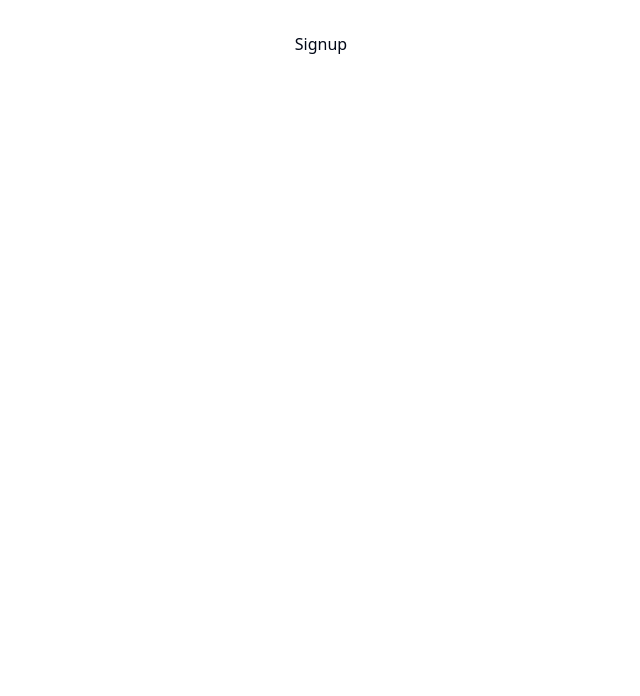
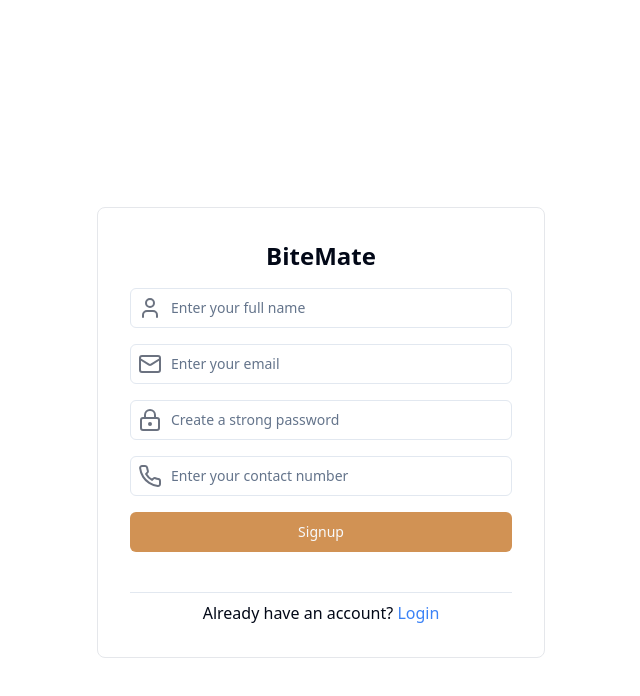
Before and after one commit to Zohaib336/FullStack_Restaurant_Website, a React (Vite) app in the folder client/: page /signup in a window 1280 px wide. Shown: the top 696 px of the page, without its empty margins (319-959 px from the left). Built offline with nearby package versions, Linux system fonts and the light colour scheme.

Commit message:
build Signup page

```diff
--- a/client/src/auth/Login.tsx
+++ b/client/src/auth/Login.tsx
@@ -2,13 +2,37 @@
 import { Input } from "@/components/ui/input";
 import { Separator } from "@/components/ui/separator";
 import { Loader2, LockKeyhole, Mail } from "lucide-react";
+import { ChangeEvent, FormEvent, useState } from "react";
 import { Link } from "react-router-dom";
 
+// There are two methods of define type in typescript
+
+type LoginInputState = {
+    email: string;
+    password: string;
+}
+
 const Login = () => {
+    const [input, setInput] = useState<LoginInputState>({
+        email: "",
+        password: "",
+    });
+
+    const changeEventHandler = (e: ChangeEvent<HTMLInputElement>) => {
+        const { name, value } = e.target;
+        setInput({ ...input, [name]: value });
+    };
+
+    const loginSubmitHandler = async (e: FormEvent) => {
+        e.preventDefault();
+        console.log(input);
+    }
+
     const loading = false;
+
     return (
         <div className="flex items-center justify-center min-h-screen">
-            <form className="md:p-8 w-full max-w-md rounded-lg md:border border-gray-200 mx-4">
+            <form onSubmit={loginSubmitHandler} className="md:p-8 w-full max-w-md rounded-lg md:border border-gray-200 mx-4">
                 <div className="mb-4">
                     <h1 className="font-bold text-2xl">BiteMate</h1>
                 </div>
@@ -19,6 +43,8 @@
                             type="email"
                             placeholder="Email"
                             name="email"
+                            value={input.email}
+                            onChange={changeEventHandler}
                             className="pl-10 focus-visible:ring-1"
                         />
                         <Mail className="absolute inset-y-2 left-2 text-gray-500 pointer-events-none" />
@@ -31,6 +57,8 @@
                             type="password"
                             placeholder="Password"
                             name="password"
+                            value={input.password}
+                            onChange={changeEventHandler}
                             className="pl-10 focus-visible:ring-1"
                         />
                         <LockKeyhole className="absolute inset-y-2 left-2 text-gray-500 pointer-events-none" />
--- a/client/src/auth/Signup.tsx
+++ b/client/src/auth/Signup.tsx
@@ -1,7 +1,123 @@
+import { Button } from "@/components/ui/button";
+import { Input } from "@/components/ui/input";
+import { Separator } from "@/components/ui/separator";
+import { Loader2, LockKeyhole, Mail, PhoneIcon, User } from "lucide-react";
+import { ChangeEvent, FormEvent, useState } from "react";
+import { Link } from "react-router-dom";
+
+// There are two methods of define type in typescript
+
+type SignupInputState = {
+    fullname: string;
+    email: string;
+    password: string;
+    contact: string;
+}
+
 const Signup = () => {
+    const [input, setInput] = useState<SignupInputState>({
+        fullname: "",
+        email: "",
+        password: "",
+        contact: "",
+    });
+
+    const changeEventHandler = (e: ChangeEvent<HTMLInputElement>) => {
+        const { name, value } = e.target;
+        setInput({ ...input, [name]: value });
+    };
+
+    const loginSubmitHandler = async (e: FormEvent) => {
+        e.preventDefault();
+        console.log(input);
+    }
+
+    const loading = false;
+
     return (
-        <div>Signup</div>
+        <div className="flex items-center justify-center min-h-screen">
+            <form onSubmit={loginSubmitHandler} className="md:p-8 w-full max-w-md rounded-lg md:border border-gray-200 mx-4">
+                <div className="mb-4">
+                    <h1 className="font-bold text-2xl">BiteMate</h1>
+                </div>
+
+                <div className="mb-4">
+                    <div className="relative">
+                        <Input
+                            type="text"
+                            placeholder="Enter your full name"
+                            name="fullname"
+                            value={input.fullname}
+                            onChange={changeEventHandler}
+                            className="pl-10 focus-visible:ring-1"
+                        />
+                        <User className="absolute inset-y-2 left-2 text-gray-500 pointer-events-none" />
+                    </div>
+                </div>
+
+                <div className="mb-4">
+                    <div className="relative">
+                        <Input
+                            type="email"
+                            placeholder="Enter your email"
+                            name="email"
+                            value={input.email}
+                            onChange={changeEventHandler}
+                            className="pl-10 focus-visible:ring-1"
+                        />
+                        <Mail className="absolute inset-y-2 left-2 text-gray-500 pointer-events-none" />
+                    </div>
+                </div>
+
+                <div className="mb-4">
+                    <div className="relative">
+                        <Input
+                            type="password"
+                            placeholder="Create a strong password"
+                            name="password"
+                            value={input.password}
+                            onChange={changeEventHandler}
+                            className="pl-10 focus-visible:ring-1"
+                        />
+                        <LockKeyhole className="absolute inset-y-2 left-2 text-gray-500 pointer-events-none" />
+                    </div>
+                </div>
+
+                <div className="mb-4">
+                    <div className="relative">
+                        <Input
+                            type="text"
+                            placeholder="Enter your contact number"
+                            name="contact"
+                            value={input.contact}
+                            onChange={changeEventHandler}
+                            className="pl-10 focus-visible:ring-1"
+                        />
+                        <PhoneIcon className="absolute inset-y-2 left-2 text-gray-500 pointer-events-none" />
+                    </div>
+                </div>
+
+                <div className="mb-10">
+                    {loading ? (
+                        <Button disabled className="w-full bg-orange hover:bg-hoverOrange">
+                            <Loader2 className="mr-2 h-4 w-4 animate-spin" /> Please wait
+                        </Button>
+                    ) : (
+                        <Button
+                            type="submit"
+                            className="w-full bg-orange hover:bg-hoverOrange">
+                            Signup
+                        </Button>
+                    )}
+                </div>
+                <Separator />
+                <p className="mt-2">
+                    Already have an account?{" "}
+                    <Link to="/login" className="text-blue-500">Login</Link>
+                </p>
+            </form>
+        </div>
     )
 }
 
-export default Signup;
+export default Signup
```
